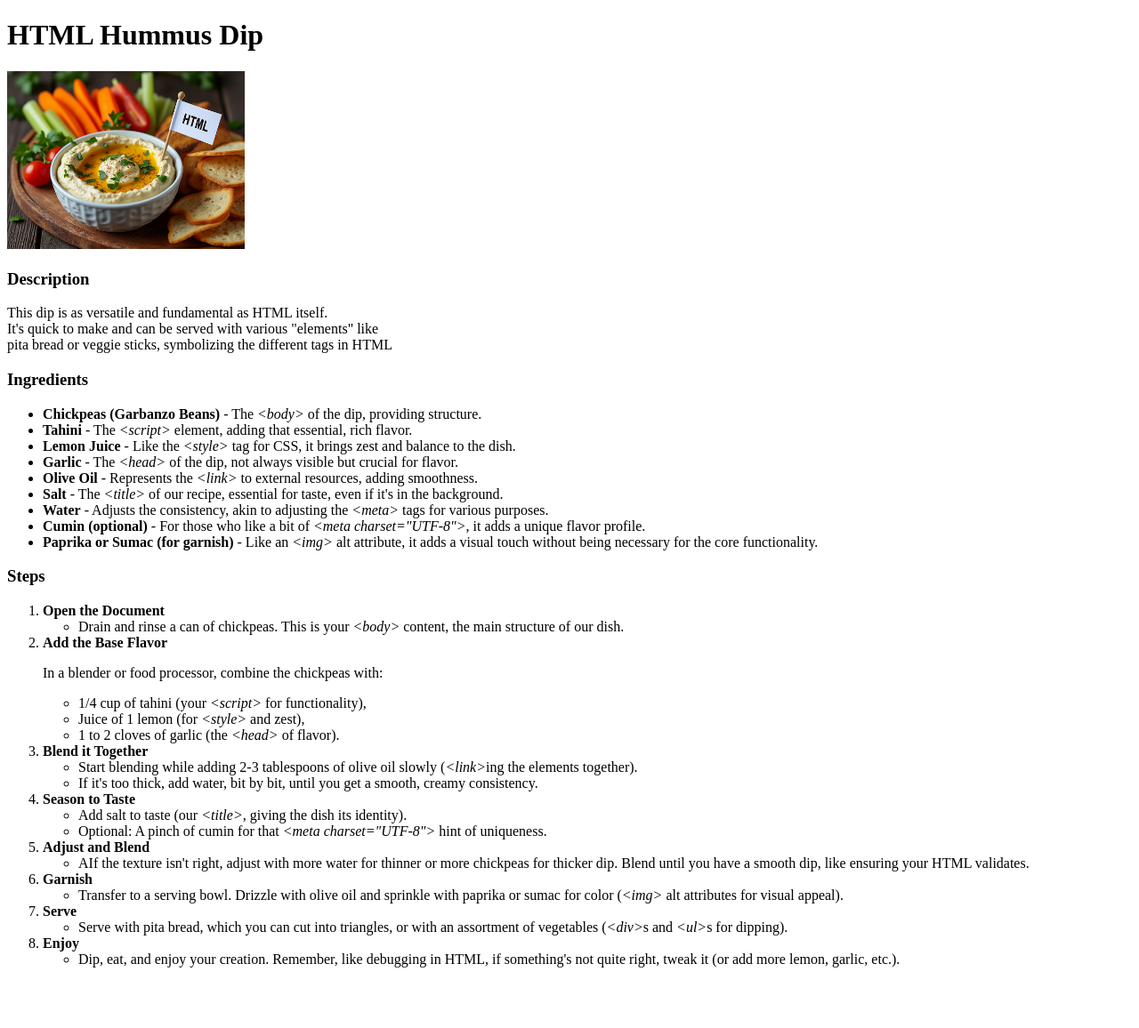
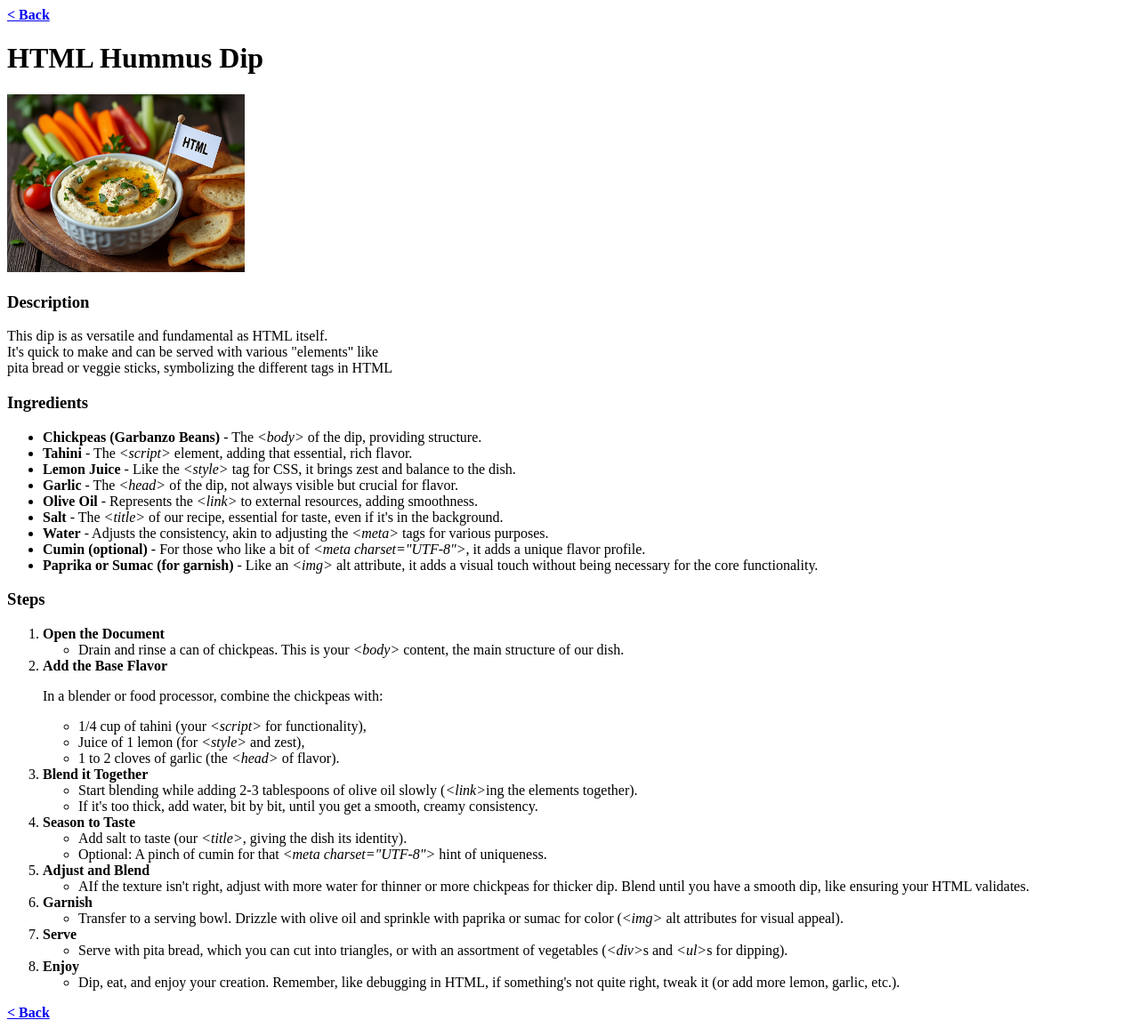
Before and after one commit to joao-oli-oliveira/odin-recipes, a plain HTML site: page recipes/html_hummus_dip.html in a window 1280 px wide. Shown: the whole page at 89% size. Before the commit the page ends 1104 px from the top, so only its background shows below. Drawn offline with Linux system fonts and the light colour scheme; files whose address does not match are found by name.

Commit message:
Add a back button at top and bottom of recipe page

```diff
--- a/recipes/html_hummus_dip.html
+++ b/recipes/html_hummus_dip.html
@@ -5,6 +5,7 @@
     <title>OR | HTML Hummus Dip</title>
 </head>
 <body>
+    <a href="../index.html"><strong>&lt; Back</strong></a> <br><!-- Back button -->
     <h1>HTML Hummus Dip</h1>
     <img src="/Users/joaooliveira/repos/odin-recipes/images/html_hummus_dip.jpg" alt="hummus dip with HTML flag" height="200">
     <h3>Description</h3>
@@ -75,5 +76,6 @@
             </ul>
         </li>
     </ol>
+<a href="../index.html"><strong>&lt; Back</strong></a> <!-- Back button -->
 </body>
 </html>
```
